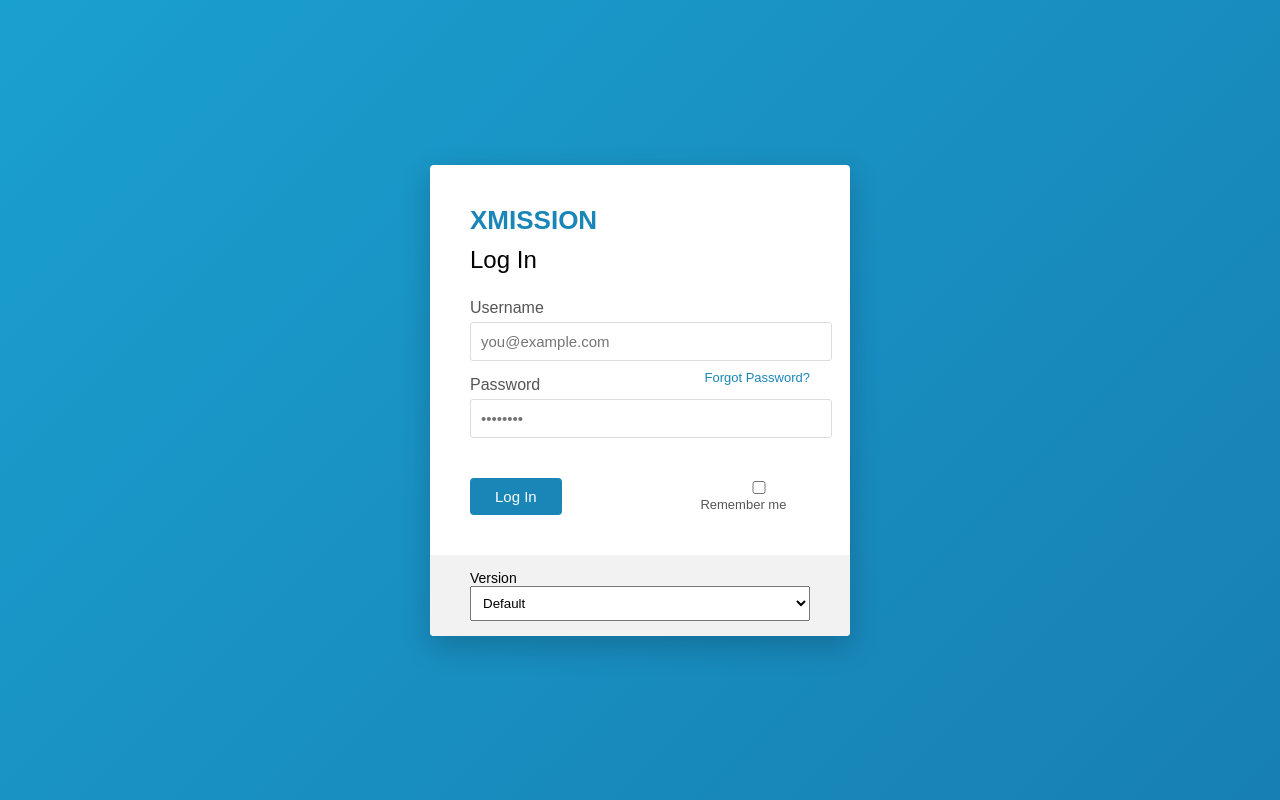
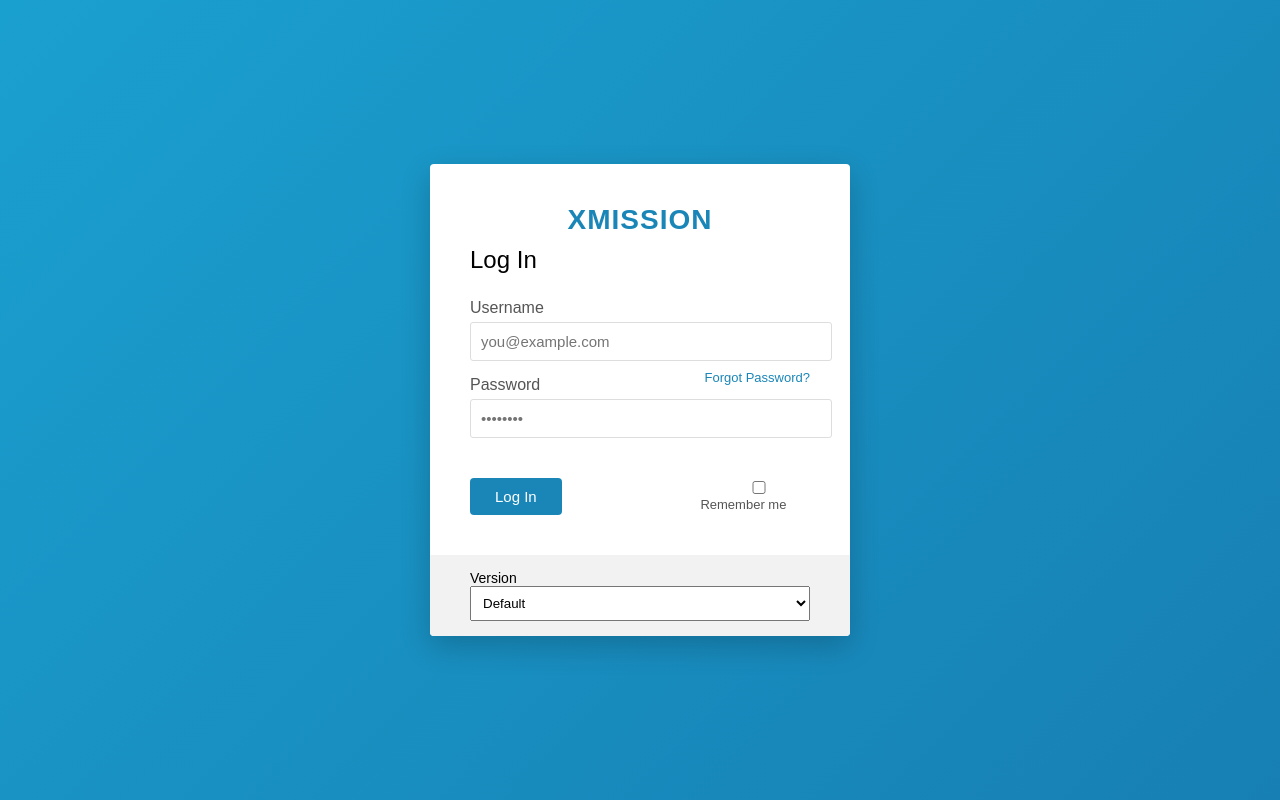
Before and after one commit to wanimej/zim, a plain HTML site: page index.html in a window 1280 px wide. Drawn offline with Linux system fonts and the light colour scheme.

Commit message:
Update index.html

```diff
--- a/index.html
+++ b/index.html
@@ -86,10 +86,17 @@
     }
 
     .logo {
-        font-size: 26px;
-        color: #1a86b8;
-        font-weight: bold;
-    }
+    font-size: 28px;
+    color: #1a86b8;
+    font-weight: bold;
+    letter-spacing: 1px;
+    display: flex;
+    justify-content: center;
+    align-items: center;
+    width: 100%;
+    text-align: center;
+}
+
 </style>
 </head>
 <body>
```
